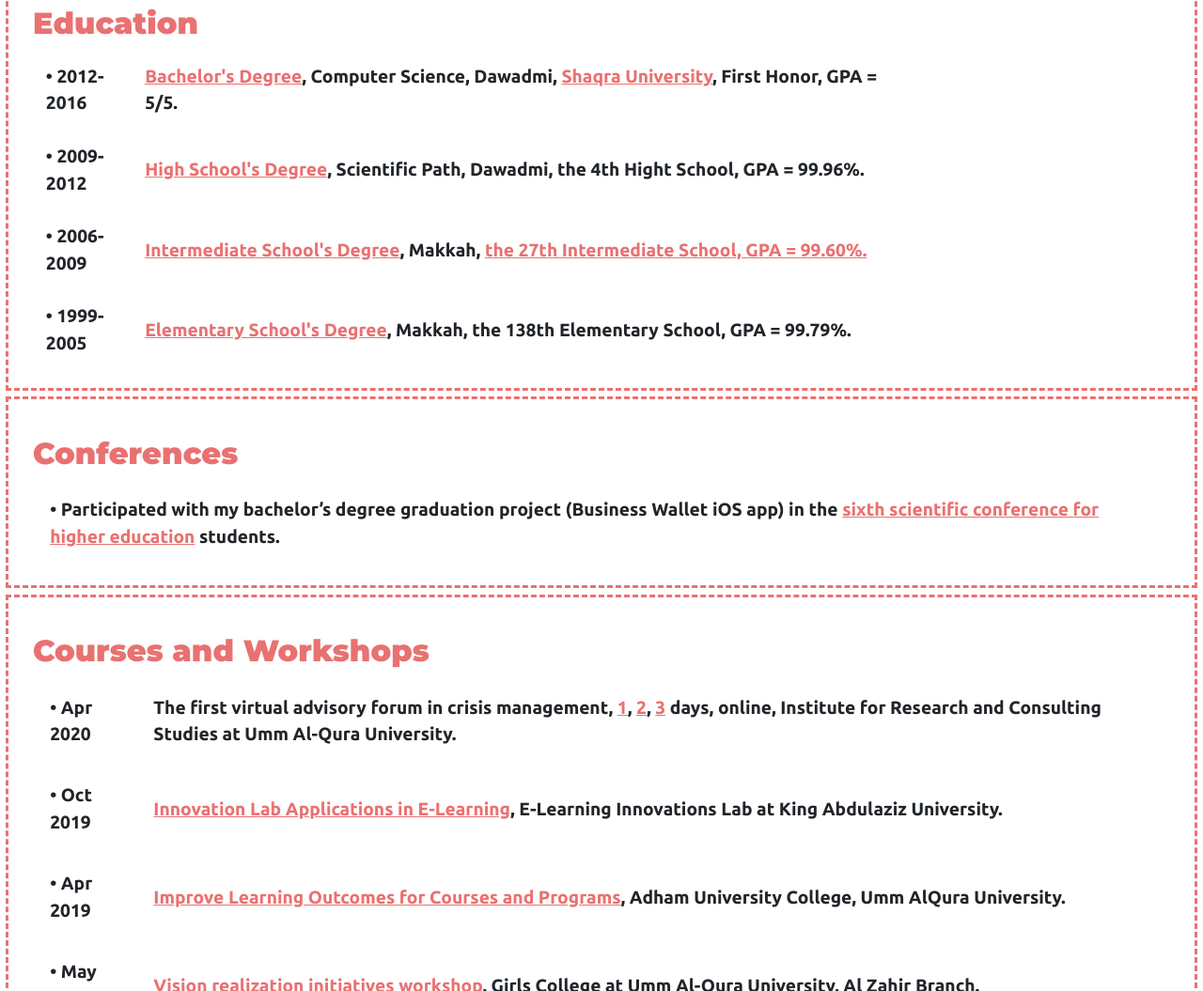
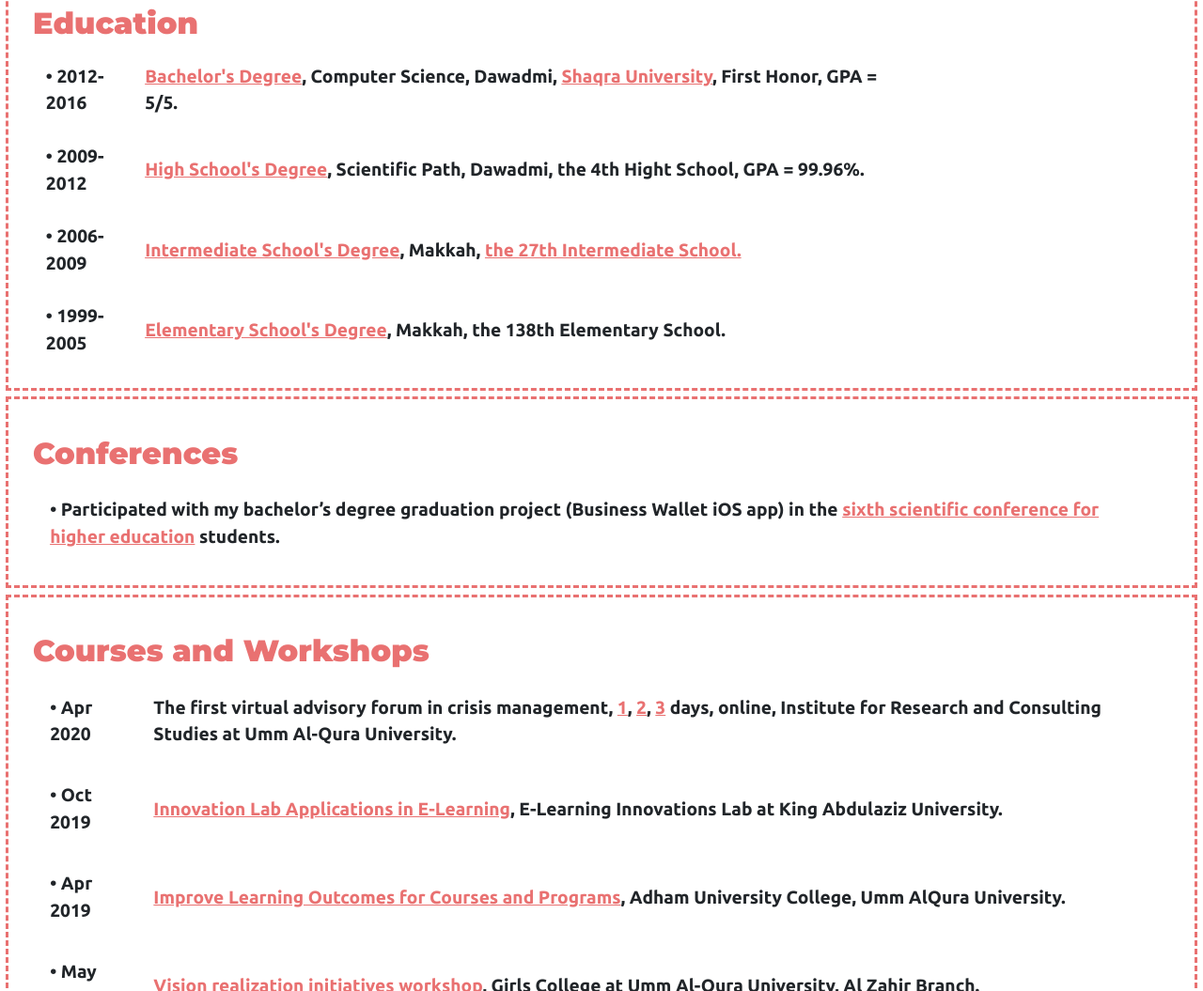
Before and after one commit to CSMariah/Mariah-CV, a plain HTML site: page index.html in a window 1280 px wide. Shown: the part 761-1816 px from the top of the page at 94% size. Drawn offline with nearby package versions, Linux system fonts and the light colour scheme.

Commit message:
Add files via upload

```diff
--- a/index.html
+++ b/index.html
@@ -93,11 +93,11 @@
       </tr>
       <tr>
         <td>• 2006-2009</td>
-        <td><span class="pinkText"><a href="documents/IntermediateSchool.jpeg">Intermediate School's Degree</a></span>, Makkah, <a href="documents/IntermediateSchoolCertificate.jpg">the 27th Intermediate School, GPA = 99.60%.</a></td>
+        <td><span class="pinkText"><a href="documents/IntermediateSchool.jpeg">Intermediate School's Degree</a></span>, Makkah, <a href="documents/IntermediateSchoolCertificate.jpg">the 27th Intermediate School.</a></td>
       </tr>
       <tr>
         <td>• 1999-2005</td>
-        <td><span class="pinkText"><a href="documents/ElementarySchool.jpg">Elementary School's Degree</a></span>, Makkah, the 138th Elementary School, GPA = 99.79%.</td>
+        <td><span class="pinkText"><a href="documents/ElementarySchool.jpg">Elementary School's Degree</a></span>, Makkah, the 138th Elementary School.</td>
       </tr>
     </table>
   </section>
```
